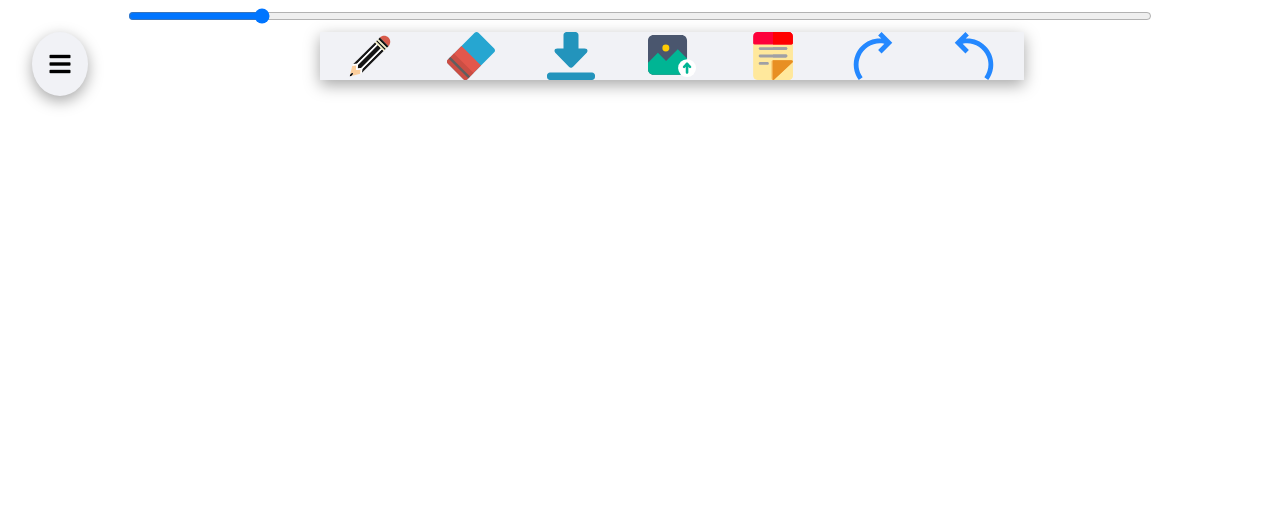
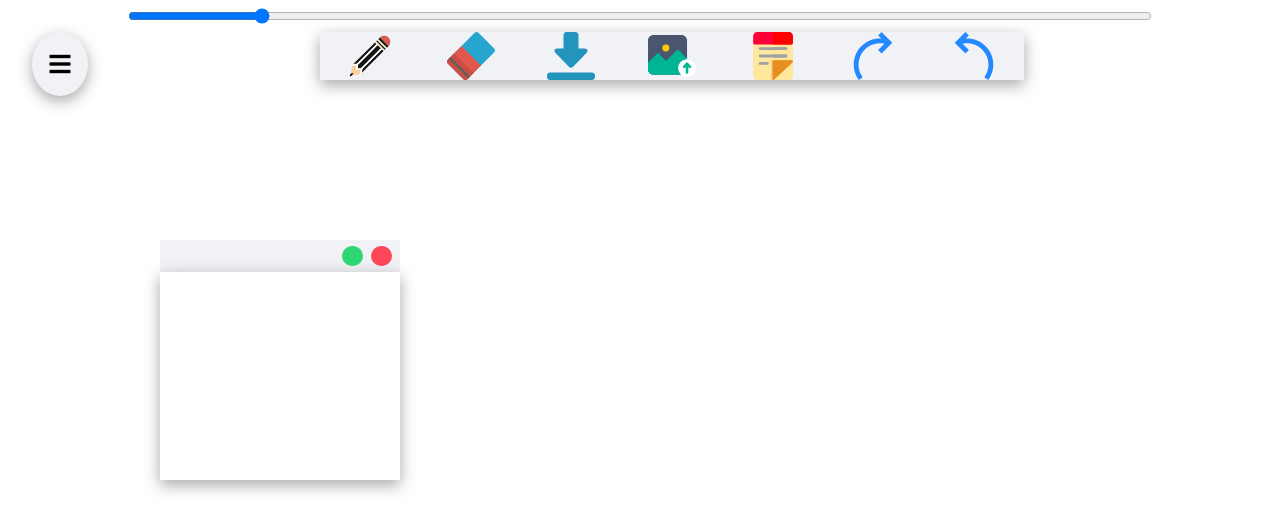
Before and after one commit to hiyashmehta/sketch-board, a plain HTML site: page index.html in a window 1280 px wide. Both pictures are taken after a click on the picture 772 px from the left and 56 px from the top of the page. Drawn offline with Linux system fonts and the light colour scheme.

Commit message:
sticky note added to the project

```diff
--- a/style.css
+++ b/style.css
@@ -104,3 +104,41 @@ body {
 .eraser-tool-cont input {
     width: 80%;
 }
+
+.sticky-cont {
+    height: 15rem;
+    width: 15rem;
+    position: absolute;
+    top: 15rem;
+    left: 10rem;
+}
+.header-cont {
+    height: 2rem;
+    display: flex;
+    justify-content: flex-end;
+    align-items: center;
+    background-color: #f1f2f6;
+}
+.header-cont > * {
+    height: 1.3rem;
+    width: 1.3rem;
+    margin-right: 0.5rem;
+    border-radius: 50%;
+}
+.minimize {
+    background-color: #2ed573;
+}
+.remove {
+    background-color: #ff4757;
+}
+.note-cont {
+    height: calc( 100% - 2rem );
+    box-shadow: rgba(0, 0, 0, 0.35) 0px 5px 15px;
+}
+textarea {
+    height: 100%;
+    width: 100%;
+    outline: none;
+    border: none;
+    resize: none;
+}
--- a/tools.js
+++ b/tools.js
@@ -5,6 +5,7 @@ let pencilToolCont = document.querySelector('.pencil-tool-cont');
 let eraserToolCont = document.querySelector('.eraser-tool-cont');
 let pencil = document.querySelector('.pencil');
 let eraser = document.querySelector('.eraser');
+let sticky = document.querySelector('.sticky');
 let pencilFlag = false;
 let eraserFlag = false;
 
@@ -46,3 +47,71 @@ eraser.addEventListener("click", (e) => {
     if (eraserFlag) eraserToolCont.style.display = "flex";
     else eraserToolCont.style.display = "none";
 })
+
+sticky.addEventListener("click", (e) => {
+    let stickyCont = document.createElement("div");
+    stickyCont.setAttribute("class", "sticky-cont");
+    stickyCont.innerHTML =`
+    <div class="header-cont">
+        <div class="minimize"></div>
+        <div class="remove"></div>
+    </div>
+    <div class="note-cont">
+        <textarea></textarea>
+    </div>
+    `;
+    document.body.appendChild(stickyCont);
+
+    let minimize = stickyCont.querySelector(".minimize");
+    let remove = stickyCont.querySelector(".remove");
+    noteActions(minimize, remove, stickyCont);
+
+    stickyCont.onmousedown = function (event) {
+        dragAndDrop(stickyCont, event);
+    };
+
+    stickyCont.ondragstart = function () {
+        return false;
+    }
+})
+
+function noteActions(minimize, remove, stickyCont) {
+    remove.addEventListener("click", (e) => {
+        stickyCont.remove();
+    })
+    minimize.addEventListener("click", (e) => {
+        let noteCont = stickyCont.querySelector(".note-cont");
+        let display = getComputedStyle(noteCont).getPropertyValue("display");
+        if (display === "none") noteCont.style.display = "block";
+        else noteCont.style.display = "none";
+    })
+}
+function dragAndDrop(element, event) {
+    let shiftX = event.clientX - element.getBoundingClientRect().left;
+    let shiftY = event.clientY - element.getBoundingClientRect().top;
+
+    element.style.position = 'absolute';
+    element.style.zIndex = 1000;
+
+    moveAt(event.pageX, event.pageY);
+
+    // moves the ball at (pageX, pageY) coordinates
+    // taking initial shifts into account
+    function moveAt(pageX, pageY) {
+        element.style.left = pageX - shiftX + 'px';
+        element.style.top = pageY - shiftY + 'px';
+    }
+
+    function onMouseMove(event) {
+        moveAt(event.pageX, event.pageY);
+    }
+
+    // move the ball on mousemove
+    document.addEventListener('mousemove', onMouseMove);
+
+    // drop the ball, remove unneeded handlers
+    element.onmouseup = function () {
+        document.removeEventListener('mousemove', onMouseMove);
+        element.onmouseup = null;
+    };
+}
```
Also changed, not shown: index.html (+10 -0 lines).
